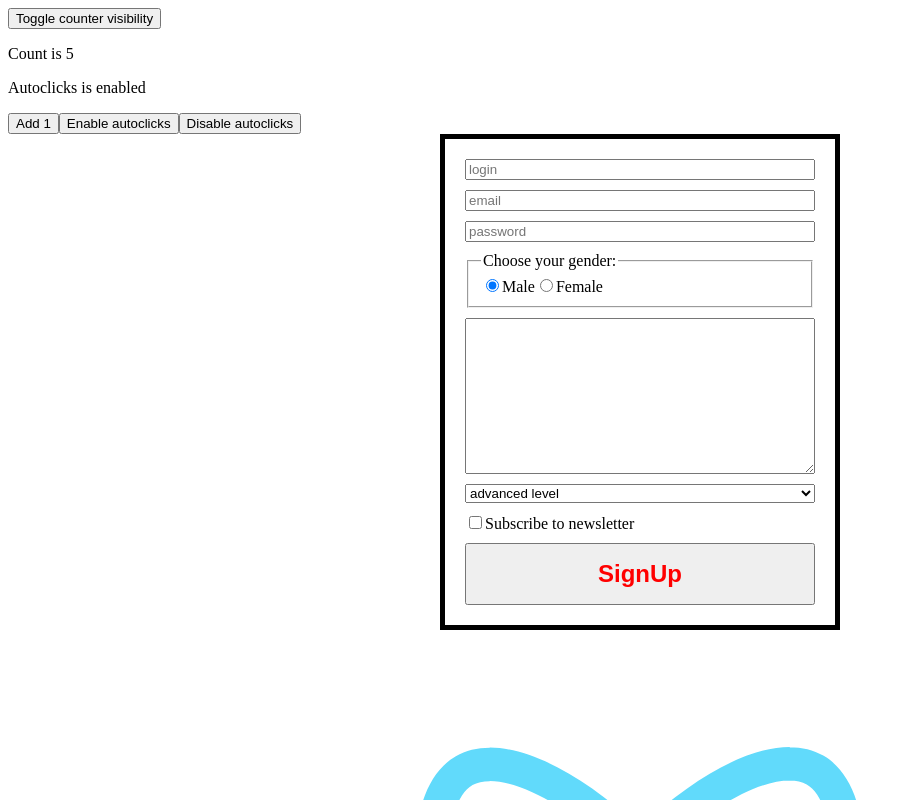
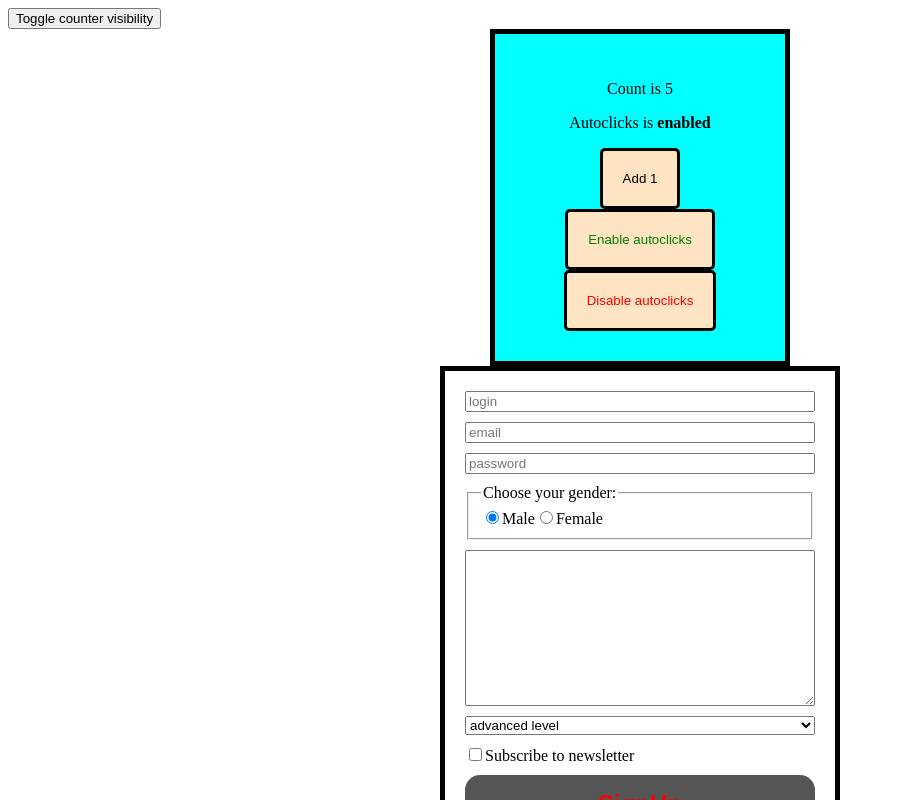
Before and after one commit to fc-fullstack-courses/fd-2023-1-react-app, a React (Create React App) app: page / in a window 1280 px wide. Shown: the top 800 px of the page, without its empty margins (0-911 px from the left). Built offline with nearby package versions, Linux system fonts and the light colour scheme.

Commit message:
Add css styles example

```diff
--- /dev/null
+++ b/src/components/Counter/Counter.css
@@ -0,0 +1,27 @@
+.container {
+  background-color: aqua;
+  padding: 30px;
+  max-width: 300px;
+  margin: 0 auto;
+  border: 5px solid black;
+  text-align: center;
+}
+
+.autoClicksStatus {
+  font-weight: bold;
+}
+
+.btn {
+  padding: 20px;
+  background-color: bisque;
+  border-radius: 5px;
+  border: 3px solid black;
+}
+
+.startBtn {
+  color: green;
+}
+
+.stopBtn {
+  color: red;
+}
--- a/src/components/Counter/index.jsx
+++ b/src/components/Counter/index.jsx
@@ -1,4 +1,5 @@
 import React from 'react';
+import './Counter.css';
 
 class Counter extends React.Component {
   constructor(props) {
@@ -67,12 +68,23 @@ class Counter extends React.Component {
     const { count, intervalId } = this.state;
 
     return (
-      <section>
+      <section className='container'>
         <p>Count is {count}</p>
-        <p>Autoclicks is {intervalId ? 'enabled' : 'disabled'}</p>
-        <button onClick={this.increment}>Add 1</button>
-        <button onClick={this.startAutoClicks}>Enable autoclicks</button>
-        <button onClick={this.stopAutoClicks}>Disable autoclicks</button>
+        <p>
+          Autoclicks is{' '}
+          <span className='autoClicksStatus'>
+            {intervalId ? 'enabled' : 'disabled'}
+          </span>
+        </p>
+        <button onClick={this.increment} className='btn'>
+          Add 1
+        </button>
+        <button onClick={this.startAutoClicks} className='btn startBtn'>
+          Enable autoclicks
+        </button>
+        <button onClick={this.stopAutoClicks} className='btn stopBtn'>
+          Disable autoclicks
+        </button>
       </section>
     );
   }
--- a/src/components/SignUpForm/SignUpForm.css
+++ b/src/components/SignUpForm/SignUpForm.module.css
@@ -7,3 +7,12 @@
   padding: 20px;
   border: 5px solid black;
 }
+
+.btn {
+  padding: 15px;
+  font-size: 1.5rem;
+  font-weight: bold;
+  border: 0;
+  border-radius: 15px;
+  background-color: #555555;
+}
--- a/src/components/SignUpForm/index.jsx
+++ b/src/components/SignUpForm/index.jsx
@@ -1,5 +1,7 @@
 import React from 'react';
-import './SignUpForm.css';
+import styles from './SignUpForm.module.css';
+
+console.log(styles);
 
 function signUp(userData) {
   const { login, email, password } = userData;
@@ -77,13 +79,10 @@ class SignUpForm extends React.Component {
 
     const btnStyles = {
       color: email !== '' ? 'green' : 'red',
-      padding: '15px',
-      fontSize: '1.5rem',
-      fontWeight: 'bold',
     };
 
     return (
-      <form onSubmit={this.handleSubmit} className='container'>
+      <form onSubmit={this.handleSubmit} className={styles.container}>
         <input
           type='text'
           name='login'
@@ -153,7 +152,7 @@ class SignUpForm extends React.Component {
           />
           Subscribe to newsletter
         </label>
-        <button style={btnStyles} type='submit'>
+        <button style={btnStyles} type='submit' className={styles.btn}>
           SignUp
         </button>
       </form>
```
